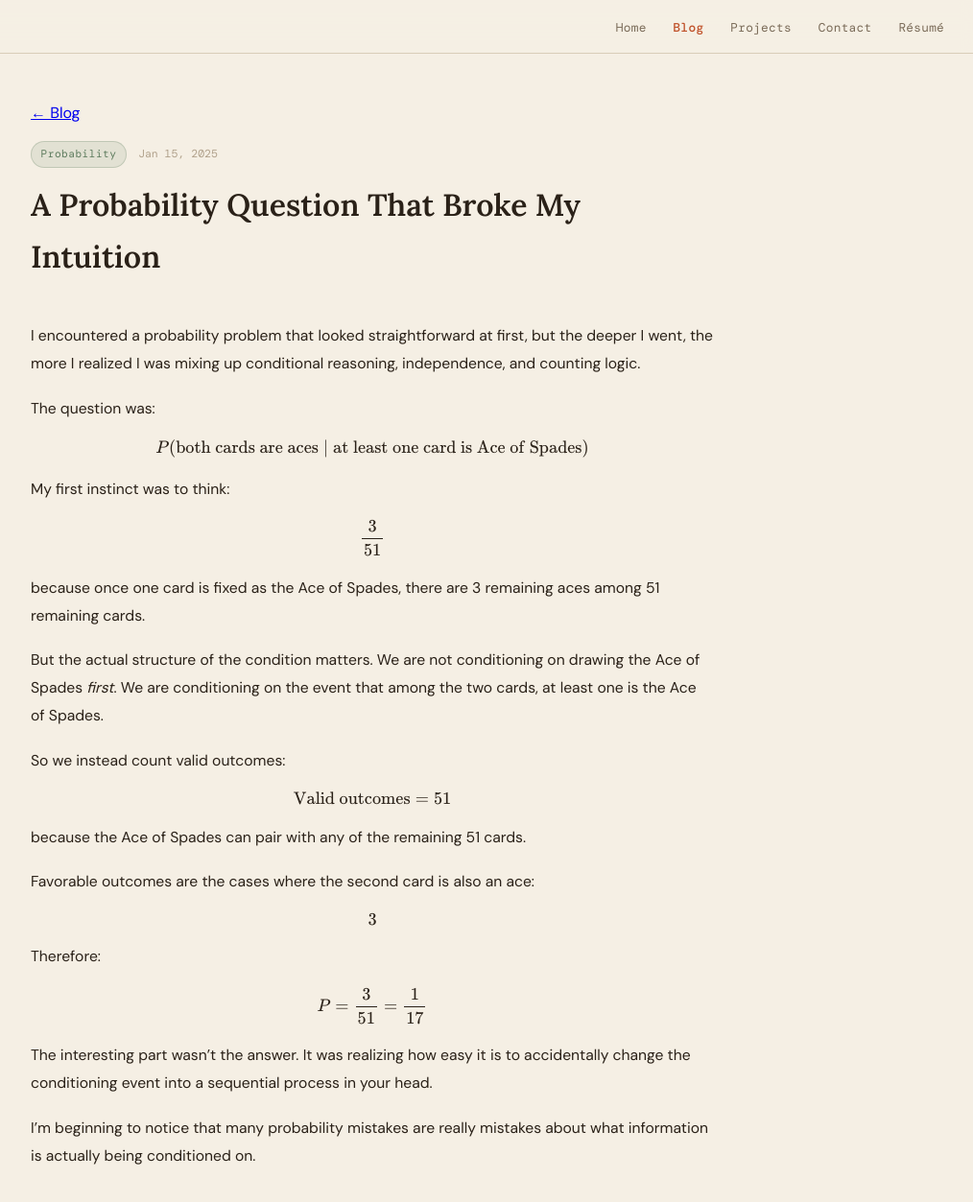
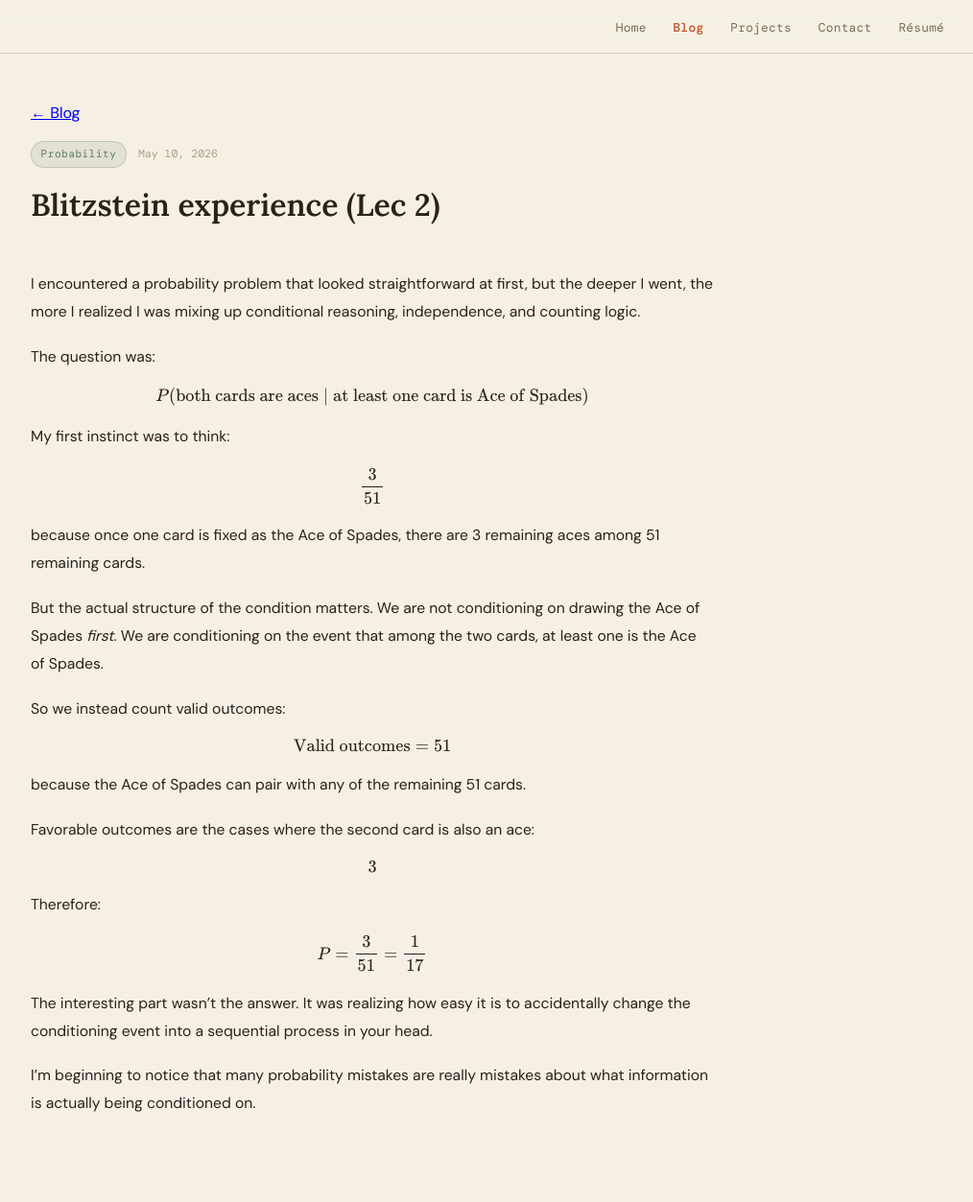
Before and after one commit to ViRaika/ViRaika.github.io, a Jekyll site: the page built from _posts/2025-01-15-probability-intuition.md, in a window 1280 px wide and 1283 px high. Shown: the top 1253 px of the window at 96% size, without its empty margins (252-1266 px from the left). Built offline with Jekyll 4.4.1, drawn with Linux system fonts in a browser that asks for light colours.

Commit message:
Update 2025-01-15-probability-intuition.md

```diff
--- a/_posts/2025-01-15-probability-intuition.md
+++ b/_posts/2025-01-15-probability-intuition.md
@@ -1,7 +1,7 @@
 ---
 layout: post
-title: "A Probability Question That Broke My Intuition"
-date: 2025-01-15
+title: "Blitzstein experience (Lec 2)"
+date: 2026-05-10
 tags: [Probability]
 excerpt: "I encountered a probability problem that looked straightforward at first, but the deeper I went, the more I realized I was mixing up conditional reasoning, independence, and counting logic."
 ---
```
